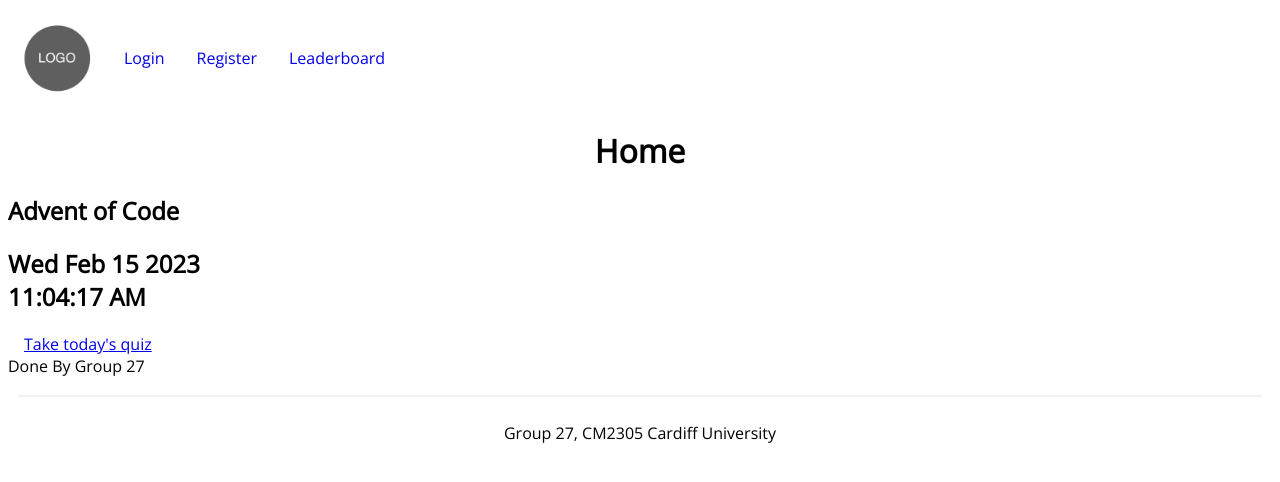
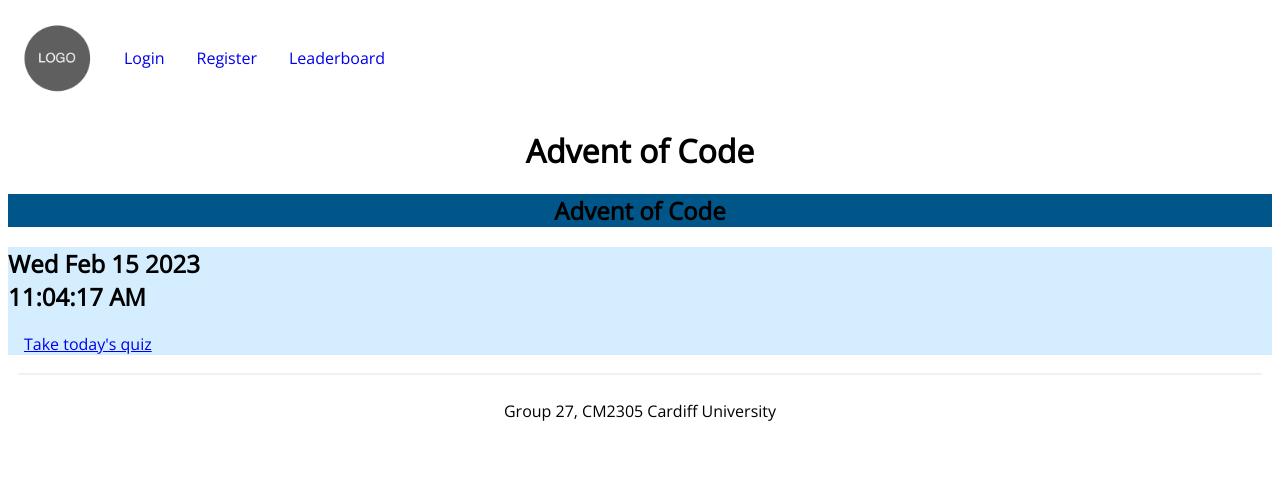
Before and after one commit to moahmed0987/abacws-advent, a Flask app: page / in a window 1280 px wide. Shown: the top 482 px of the page. Run offline with Flask 3, Linux system fonts and the light colour scheme; some libraries are stand-ins or nearby versions.

Commit message:
stylesheet for index.html

```diff
--- a/advent_of_code/routes.py
+++ b/advent_of_code/routes.py
@@ -9,7 +9,7 @@
 
 @app.route('/')
 def home():
-    return render_template("index.html", title="Home")
+    return render_template("index.html", title="Advent of Code")
 
 @app.route("/register", methods=["GET", "POST"])
 def register():
@@ -29,7 +29,7 @@
     form = LoginForm()
     if form.validate_on_submit():
         user = User.query.filter_by(username=form.username.data).first()
-        login_user(user, remember=form.remember_me.data,duration=timedelta(days=7))
+        login_user(user, remember=form.remember_me.data, duration=timedelta(days=7))
 
         if "redirect" in session:
             return redirect(session["redirect"])
--- a/advent_of_code/templates/index.html
+++ b/advent_of_code/templates/index.html
@@ -1,4 +1,10 @@
 {% extends "base.html" %}
+
+{% block head %}
+    <link rel=stylesheet type=text/css href="{{ url_for('static', filename='css/index-style.css') }}">
+{% endblock head %}
+
+
 {% block content %}
     <section class="card-header">
         <div class="container my-5">
@@ -26,10 +32,4 @@
             </div>
     </section>
     </div>
-    <section class="card-footer">
-        <div>
-            <p1>Done By Group 27</p1>
-        </div>
-    </section>
-
 {% endblock content %}
```
Also changed, not shown: advent_of_code/static/css/index-style.css (renamed from advent_of_code/static/style.css).
